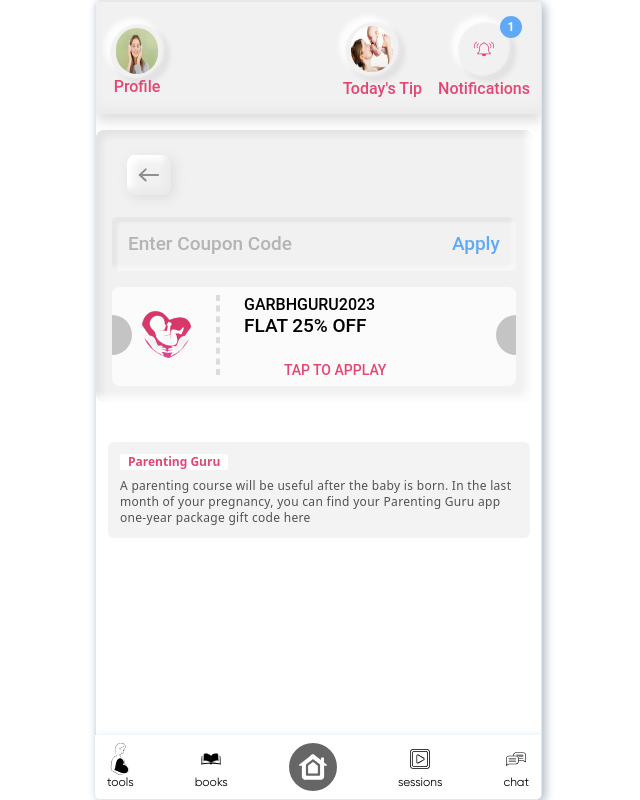
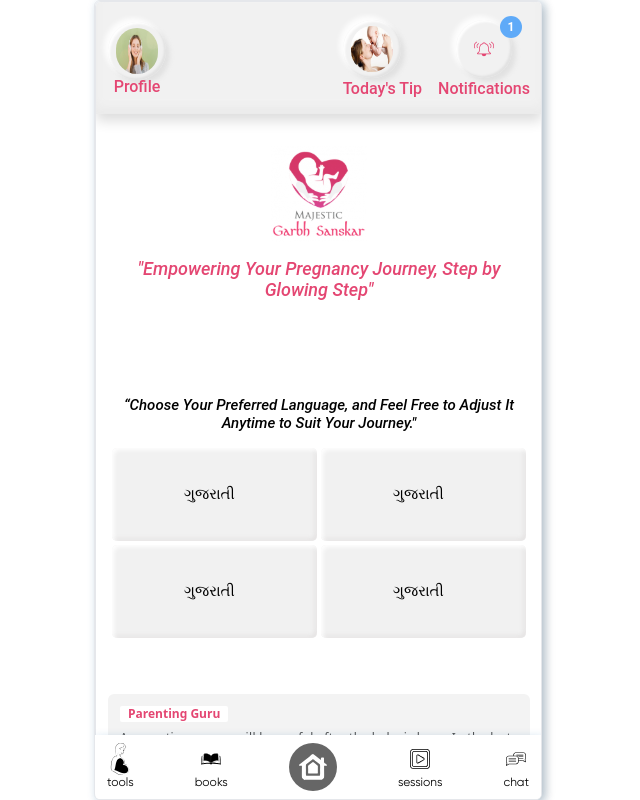
Before and after one commit to PratikN7572/garbhsanskar-next-web-app, a Next.js app: page /dashboard/home in a window 1280 px wide. Shown: the whole page, without its empty margins (322-962 px from the left). Built offline with nearby package versions, Linux system fonts and the light colour scheme; no server answers.

Commit message:
Language Section Screen complete

```diff
--- a/app/dashboard/home/page.jsx
+++ b/app/dashboard/home/page.jsx
@@ -14,6 +14,7 @@
 import Payment from "@/ui/Payment";
 import Testimonial from "@/ui/Testimonial";
 import ApplyCoupon from "@/ui/ApplyCoupon";
+import LanguageSection from "@/ui/LanguageSection";
 // const HomeModal = dynamic(()=>import('@/ui/HomeModal'))
 const ActivitiesTab = dynamic(() => import("@/ui/ActivitiesTab"), {
   ssr: false,
@@ -32,7 +33,8 @@
      {/* <Activity activityDescription="Baby's message to mumma" activityType='Dear Mom' url='https://images.unsplash.com/photo-1542385151-efd9000785a0?ixlib=rb-4.0.3&ixid=M3wxMjA3fDB8MHxwaG90by1wYWdlfHx8fGVufDB8fHx8fA%3D%3D&auto=format&fit=crop&w=1378&q=100' /> */}
      {/* <Schedule /> */}
      {/* <Payment firstTitle= { "Join Our Amazing Mission for a Happy and Healthy Child!"} cardtitle={ "What's more important - a few fancy coffees or your baby's future? Choose wisely."} secondtitle={"What Our Users Say"}/> */}
-     <ApplyCoupon />
+     {/* <ApplyCoupon /> */}
+     <LanguageSection />
     </>
   );
 };
--- /dev/null
+++ b/styles/languageSection.css
@@ -0,0 +1,61 @@
+/* "Empowering Your Pregnancy Journey, Step by Glowing Step" */
+
+.language_title{
+    padding-top: 1rem;
+    font-family: 'Roboto';
+    font-style: italic;
+    font-weight: 500;
+    font-size: 18px;
+    line-height: 21px;
+    display: flex;
+    align-items: center;
+    text-align: center;
+
+    color: #E44672;
+}
+/* “Choose Your Preferred Language, and Feel Free to Adjust It Anytime to Suit Your Journey." */
+
+
+.language_desc{
+    padding-top: 6rem;
+    font-family: 'Roboto';
+    font-style: italic;
+    font-weight: 500;
+    font-size: 15px;
+    line-height: 18px;
+    display: flex;
+    align-items: center;
+    text-align: center;
+
+    color: #000000;
+}
+
+
+
+
+/* Rectangle 4376 */
+.language_wrapper{
+    padding: 1rem;
+    background: #F1F1F1;
+    box-shadow: inset 2px 2px 4px #FFFFFF, inset -2px -2px 4px rgba(191, 184, 184, 0.25);
+    border-radius: 5px;
+}
+
+/* ગુજરાતી */
+
+
+.language_select{
+    margin-left: 2.5rem;
+    width: fit-content;
+    padding: 1rem;
+    font-family: 'Roboto';
+    font-style: normal;
+    font-weight: 500;
+    font-size: 15px;
+    line-height: 29px;
+    display: flex;
+    align-items: center;
+    text-align: center;
+
+    color: #000000;
+}
--- /dev/null
+++ b/ui/LanguageSection.jsx
@@ -0,0 +1,22 @@
+import React from 'react';
+import LoginSvg from '@/public/icons/login_logo.svg';
+import '@/styles/languageSection.css';
+import Languages from './Languages';
+
+const LanguageSection = () => {
+  return (
+    <div className='p-4'>
+        <LoginSvg className="w-28 h-24"/>
+        <h3 className='language_title'>"Empowering Your Pregnancy Journey, Step by Glowing Step"</h3>
+            <h4 className='language_desc'>“Choose Your Preferred Language, and Feel Free to Adjust It Anytime to Suit Your Journey."</h4>
+            <div className='grid grid-cols-2 gap-1 justify-items-stretch pt-4'>
+                <Languages title="ગુજરાતી" />
+                <Languages title="ગુજરાતી" />
+                <Languages title="ગુજરાતી" />
+                <Languages title="ગુજરાતી" />
+            </div>
+    </div>
+  )
+}
+
+export default LanguageSection
--- /dev/null
+++ b/ui/Languages.jsx
@@ -0,0 +1,11 @@
+import React from 'react'
+import '@/styles/languageSection.css';
+const Languages = ({title}) => {
+  return (
+    <div className='language_wrapper'>
+        <h4 className='language_select'>{title}</h4>
+    </div>
+  )
+}
+
+export default Languages
```
Also changed, not shown: public/icons/login_logo.svg (added).
